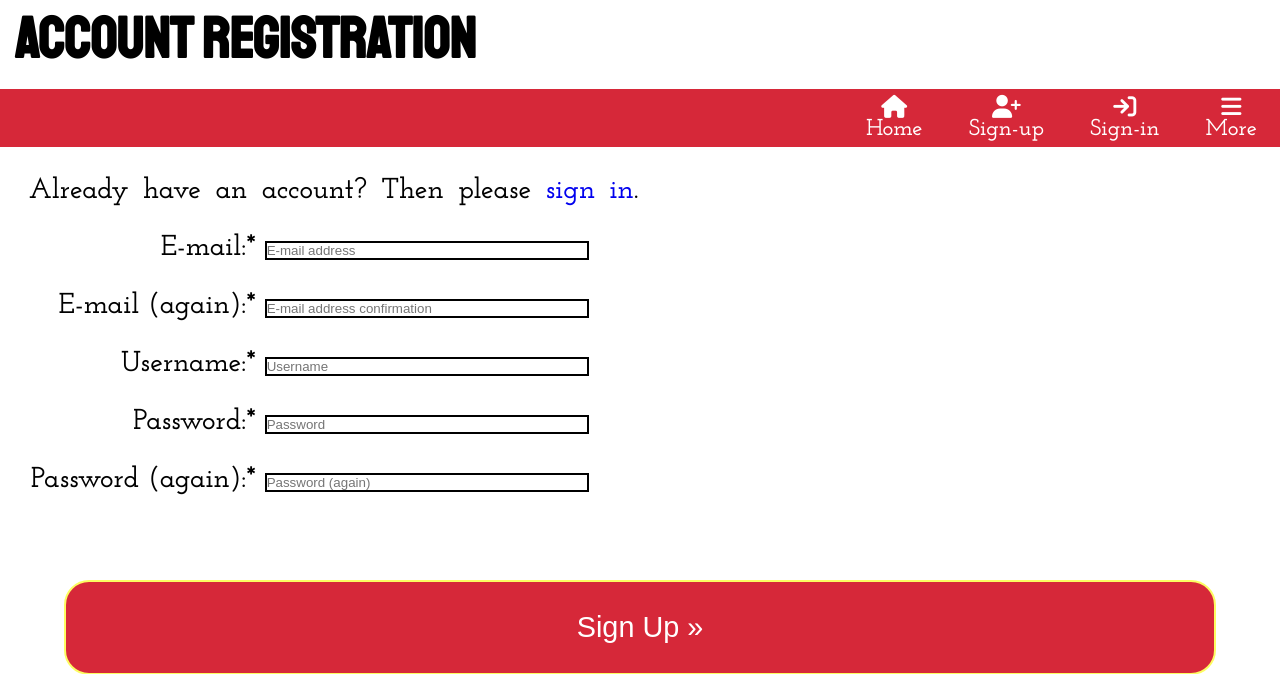
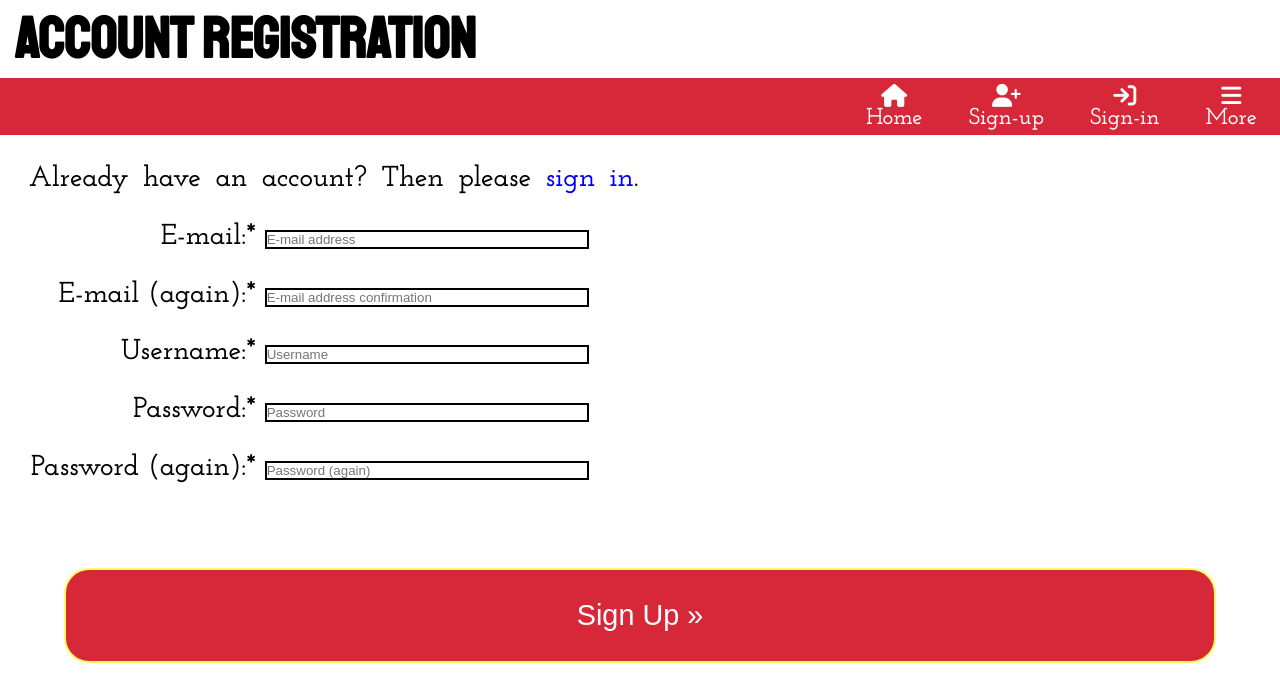
Before and after one commit to MatthewBayfield/eventabase, a Django app: page /accounts/signup/ in a window 1280 px wide. Shown: the top 674 px of the page. Run offline with Django 4.2, Linux system fonts and the light colour scheme; some libraries are stand-ins or nearby versions; some web fonts are replaced.

Commit message:
Edit the base template: add slogan template tag, complete login nav link

```diff
--- a/templates/base.html
+++ b/templates/base.html
@@ -7,12 +7,15 @@
     {% block extra_meta %}{% endblock %}
     {% load static %}
     <link rel="stylesheet" type="text/css" href="{% static 'css/style.css' %}">
+    <link rel="stylesheet" href="https://fonts.googleapis.com/css2?family=Material+Symbols+Outlined:opsz,wght,FILL,GRAD@20..48,100..700,0..1,-50..200" />
     <title>{% block title %}{% endblock %}</title>
 </head>
 <body id="{{page_id}}">
     <header>
         <h1>{% block h1 %}main heading{% endblock %}</h1>
-        <h2>{{slogan}}</h2>
+        {% if slogan %}
+            <h2>{{slogan}}</h2>
+        {% endif %}
         <nav>
             <div>
                 {% url "landing_page:landing_page_url" as landing_page_url%}
@@ -27,10 +30,14 @@
             </div>
             {% block nav_options %}{% endblock %}
             <div>
-                <i class="fa-solid fa-arrow-right-to-bracket nav_icon"></i>
-                <div class="nav_icon">
-                    Sign-in
-                </div>
+                <a href="{% url 'account_login' %}" type="text/html" aria-label="sign-in">
+                    <div>
+                        <i class="fa-solid fa-arrow-right-to-bracket nav_icon"></i>
+                        <div class="nav_icon">
+                            Sign-in
+                        </div>
+                    </div>
+                </a>
             </div>
             <div class="more_menu_button" role="button" aria-haspopup="menu" aria-expanded="false" aria-controls="more_menu" tabindex="0">
                 <i class="fa-solid fa-bars nav_icon"></i>
```
